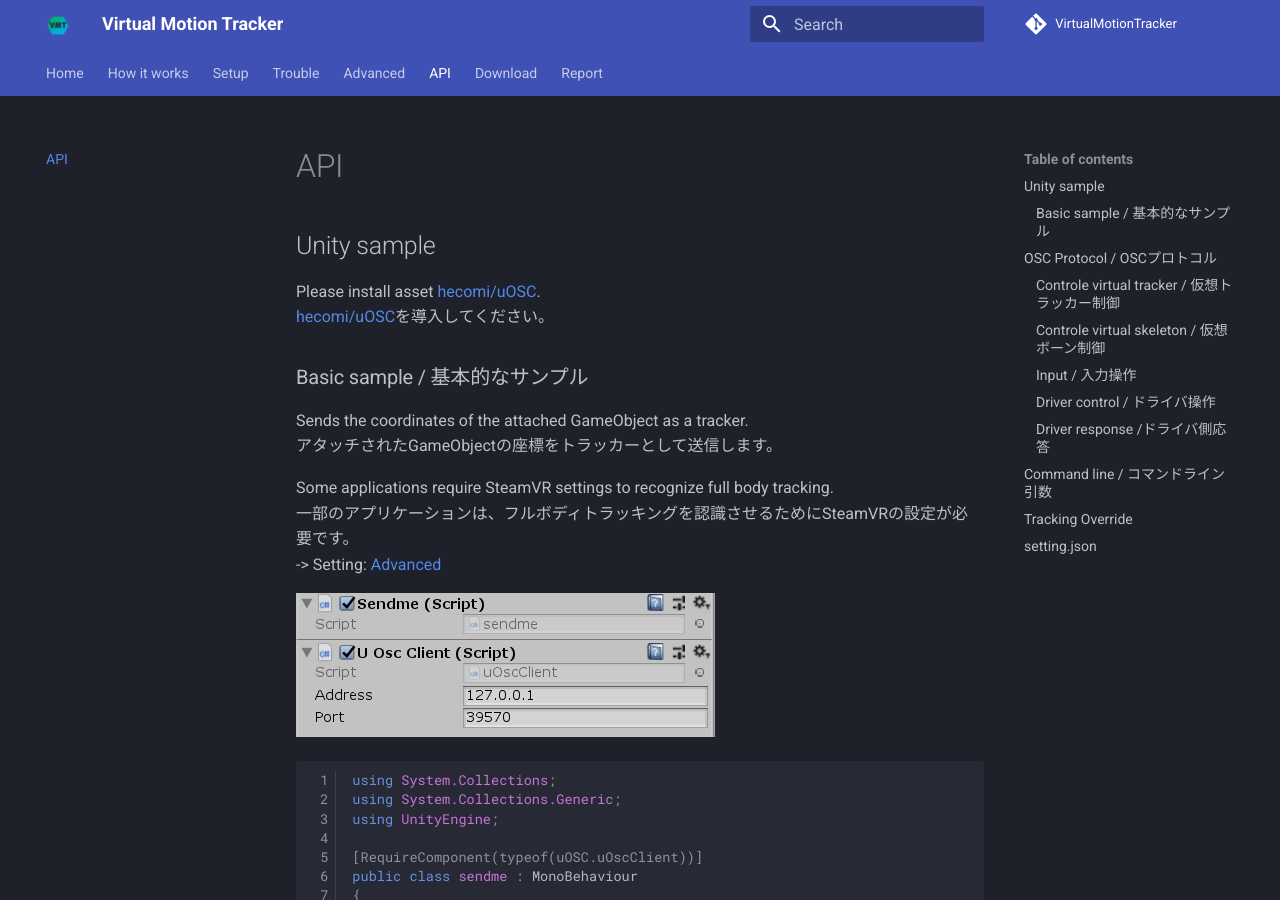
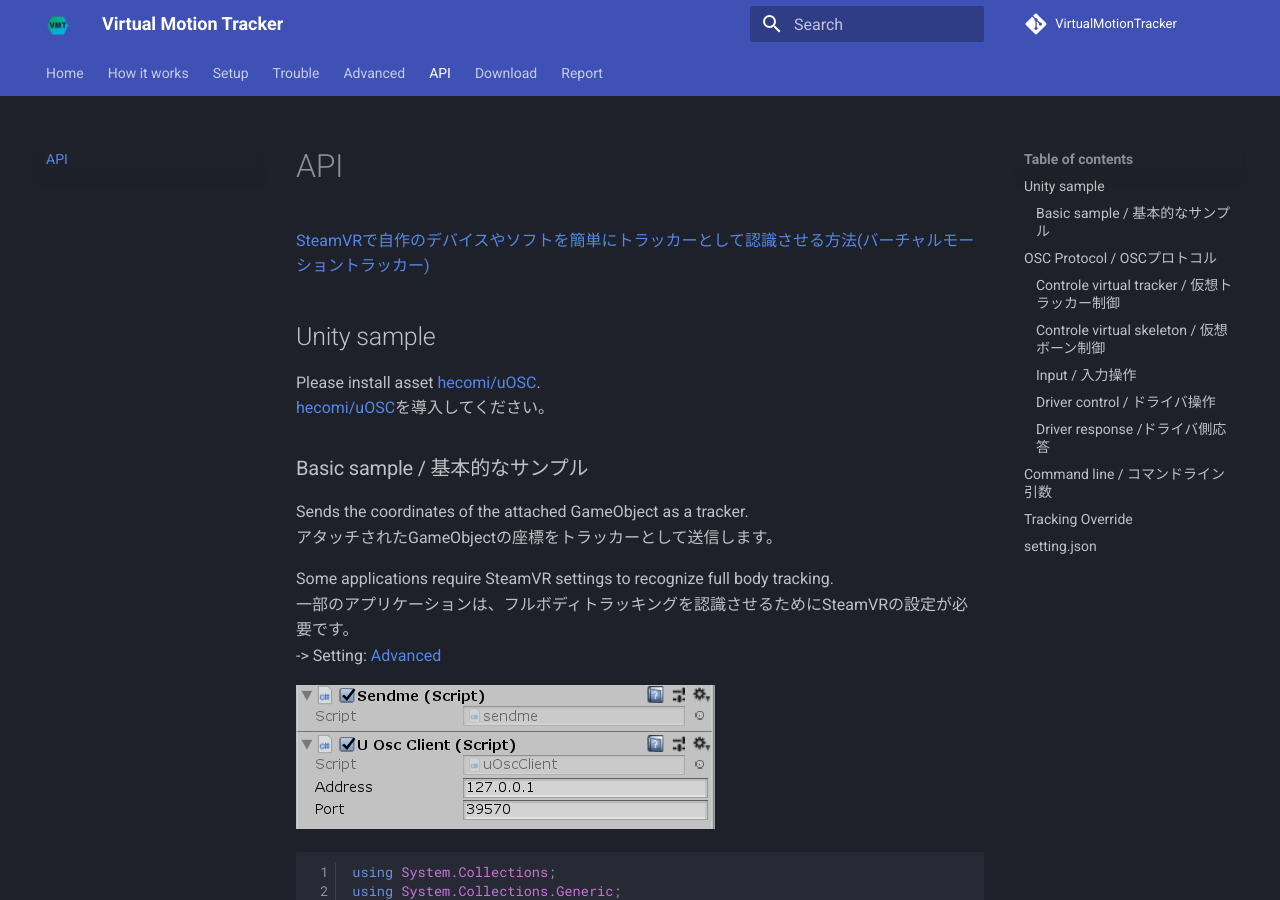
Before and after one commit to gpsnmeajp/VirtualMotionTrackerDocument, an MkDocs documentation site: the page built from docs/api.md, in a window 1280 px wide and 900 px high. Built offline with MkDocs 1.6.1 and Material for MkDocs 9.7.7, drawn with Linux system fonts in a browser that asks for light colours; comment, search, counter and statistics services are not loaded.

Commit message:
Qiita誘導

````diff
--- a/docs/api.md
+++ b/docs/api.md
@@ -4,6 +4,7 @@
 ---
 
 # API
+[SteamVRで自作のデバイスやソフトを簡単にトラッカーとして認識させる方法(バーチャルモーショントラッカー)](https://qiita.com/gpsnmeajp/items/29adc31f30e531fe8023)
 
 ## Unity sample
 Please install asset [hecomi/uOSC](https://github.com/hecomi/uOSC).
@@ -60,6 +61,7 @@
     }
 }
 ```
+
 
 ## OSC Protocol / OSCプロトコル
 
````
